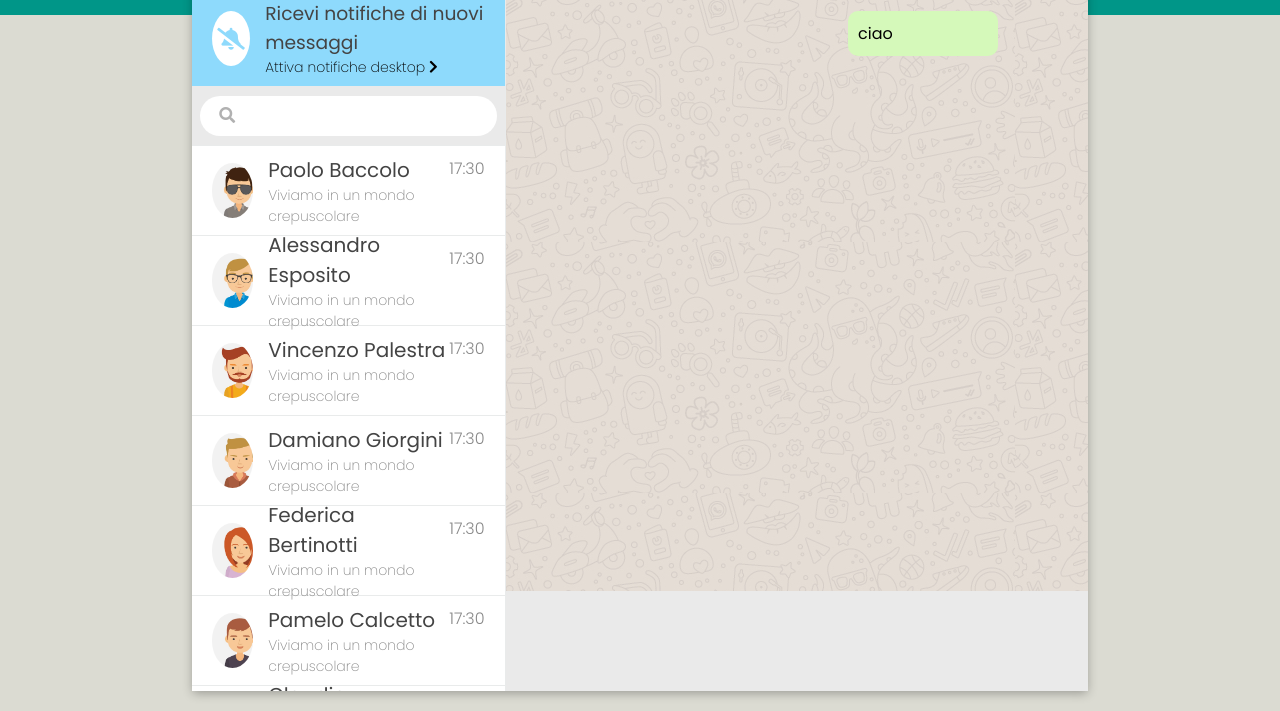
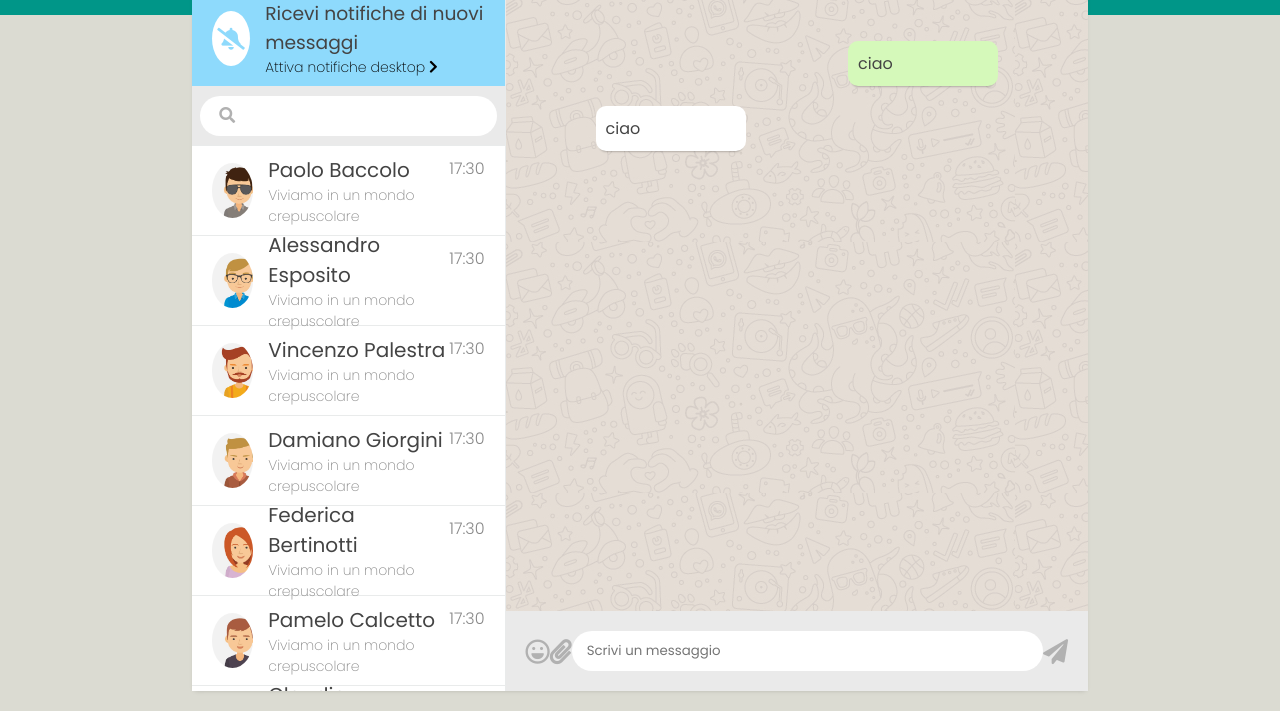
Before and after one commit to LauraColotto/js-html-css-boolzap, a plain HTML site: page index.html in a window 1280 px wide. Shown: the part 89-800 px from the top of the page. Drawn offline with nearby package versions, Linux system fonts and the light colour scheme.

Commit message:
fatto botta e risposta chat

```diff
--- a/css/style.css
+++ b/css/style.css
@@ -32,6 +32,10 @@ p{
   height: 100vh;
 }
 
+.template {
+  display: none;
+}
+
 /* Background */
 
 .green-bar{
@@ -56,9 +60,9 @@ main{
   display: flex;
   z-index: 1;
   background-color: white;
-  -webkit-box-shadow: 0px 3px 10px -1px rgba(0,0,0,0.31);
-  -moz-box-shadow: 0px 3px 10px -1px rgba(0,0,0,0.31);
-  box-shadow: 0px 3px 10px -1px rgba(0,0,0,0.31);
+  -webkit-box-shadow: 0px 2px 5px -3px rgba(0,0,0,0.25);
+  -moz-box-shadow: 0px 2px 5px -3px rgba(0,0,0,0.25);
+  box-shadow: 0px 2px 5px -3px rgba(0,0,0,0.25);
   top: 50%;
   left: 50%;
   transform: translate(-50%, -50%);
@@ -210,9 +214,11 @@ main{
 
 .container-chat{
   width: 100%;
-  height: calc(100% - 160px);
+  height: calc(100% - 140px);
   overflow-y: auto;
   background-image: url(../img/mine.jpg);
+  padding: 50px 90px;
+  color: #444;
 
 }
 
@@ -221,26 +227,68 @@ main{
 }
 
 #user-input{
+  display: flex;
+  justify-content: space-around;
+  align-items: center;
+  padding: 0 20px;
   bottom: 0;
   width: 100%;
-  height: 100px;
+  height: 80px;
   background-color: #eaeaea;
 }
 
-
-.container-log-user{
-  display: flex;
-  justify-content: flex-end;
-  align-items: flex-end;
-  width: 100%;
-  padding: 20px 90px;
+#user-input i{
+  color: #b1b1b1;
+  font-size: 25px;
 }
 
-.user-log{
+#input-text{
+  border: none;
+  border-radius: 50px;
+  padding: 0 15px;
+  width: 680px;
+  height: 40px;
+}
+
+
+.pad{
+  padding-top: 10px;
+  line-height: 22px;
+}
+
+.container-log{
+  display: flex;
+  width: 100%;
+  margin-bottom: 20px;
+
+}
+
+
+.log{
   min-width: 150px;
   max-width: 250px;
   min-height: 40px;
   border-radius: 10px;
+  padding: 10px;
+  background: white;
+  -webkit-box-shadow: 0px 4px 2px -3px rgba(0,0,0,0.22);
+  -moz-box-shadow: 0px 4px 2px -3px rgba(0,0,0,0.22);
+  box-shadow: 0px 4px 2px -3px rgba(0,0,0,0.22);
+}
+
+.user{
+  justify-content: flex-end;
+}
+
+.user .log{
   background-color: #d5f9ba;
-  padding: 10px;
 }
+
+.pc{
+  background-color: white;
+}
+
+
+.send-message{
+  cursor: pointer;
+}
--- a/index.html
+++ b/index.html
@@ -7,6 +7,8 @@
   <link href="https://fonts.googleapis.com/css2?family=Poppins:wght@200;300;400;500;600&display=swap" rel="stylesheet">
   <link rel="stylesheet" href="https://cdnjs.cloudflare.com/ajax/libs/font-awesome/5.13.1/css/all.min.css">
   <link rel="stylesheet" href="css/style.css">
+  <script src="https://ajax.googleapis.com/ajax/libs/jquery/3.3.1/jquery.min.js"></script>
+
   <title>Boolzapp</title>
 </head>
 <body>
@@ -175,7 +177,7 @@
           <div class="avatar-main">
             <img src="img/avatar_2.jpg" alt="avatar contatto" class="main-avatar">
           </div>
-          <div class="contact-name">
+          <div class="contact-name pad">
             <h2>Paolo Baccolo</h2>
             <p>Online</p>
           </div>
@@ -187,14 +189,25 @@
 
       </div>
       <div class="container-chat">
-        <ul>
-          <li class="container-log-user">
-            <div class="user-log">ciao</div>
+        <ul class="chat">
+          <li class="container-log user">
+            <div class="log">
+              <div class="log-text">ciao</div>
+            </div>
+          </li>
+          <li class="container-log">
+            <div class="log">
+              <div class="log-text">ciao</div>
+            </div>
           </li>
         </ul>
 
       </div>
       <div id="user-input">
+        <i class="far fa-laugh"></i>
+        <i class="fas fa-paperclip"></i>
+        <input id="input-text" type="text" name="chat" placeholder="Scrivi un messaggio">
+        <i class="send-message fas fa-paper-plane"></i>
 
       </div>
     </div>
@@ -204,7 +217,19 @@
 
 </div>
 
+<!-- Template messaggio -->
 
+<div class="template">
+
+  <li class="container-log">
+    <div class="log">
+      <div class="log-text"></div>
+    </div>
+  </li>
+
+</div>
+
+<!-- //Template messaggio -->
 
 <script src="js/main.js" charset="utf-8"></script>
 </body>
--- a/js/main.js
+++ b/js/main.js
@@ -0,0 +1,49 @@
+$(document).ready(function(){
+
+
+ $(".send-message").click(
+   function(){
+     sendMessage();
+   }
+ );
+
+ $("#input-text").keyup(
+   function(event) {
+     if (event.which == 13) {
+       sendMessage();
+     }
+   }
+ )
+
+
+});
+
+
+// Funzione risposta messaggio
+
+function pcMessage(){
+  var templateMessage = $(".template .container-log").clone();
+  templateMessage.find(".log").text("Ammaccabanane");
+  $(".chat").append(templateMessage);
+}
+
+
+// Funzione d'invio messaggio
+
+function sendMessage(){
+
+
+  var inputText = $("#input-text").val();
+
+  if(inputText != ""){
+    var templateMessage = $(".template .container-log").clone();
+
+    templateMessage.find(".log").text(inputText);
+    templateMessage.addClass("user");
+
+    $(".chat").append(templateMessage);
+    $("#input-text").val("");
+  }
+
+setTimeout(function(){pcMessage()}, 3000);
+}
```
